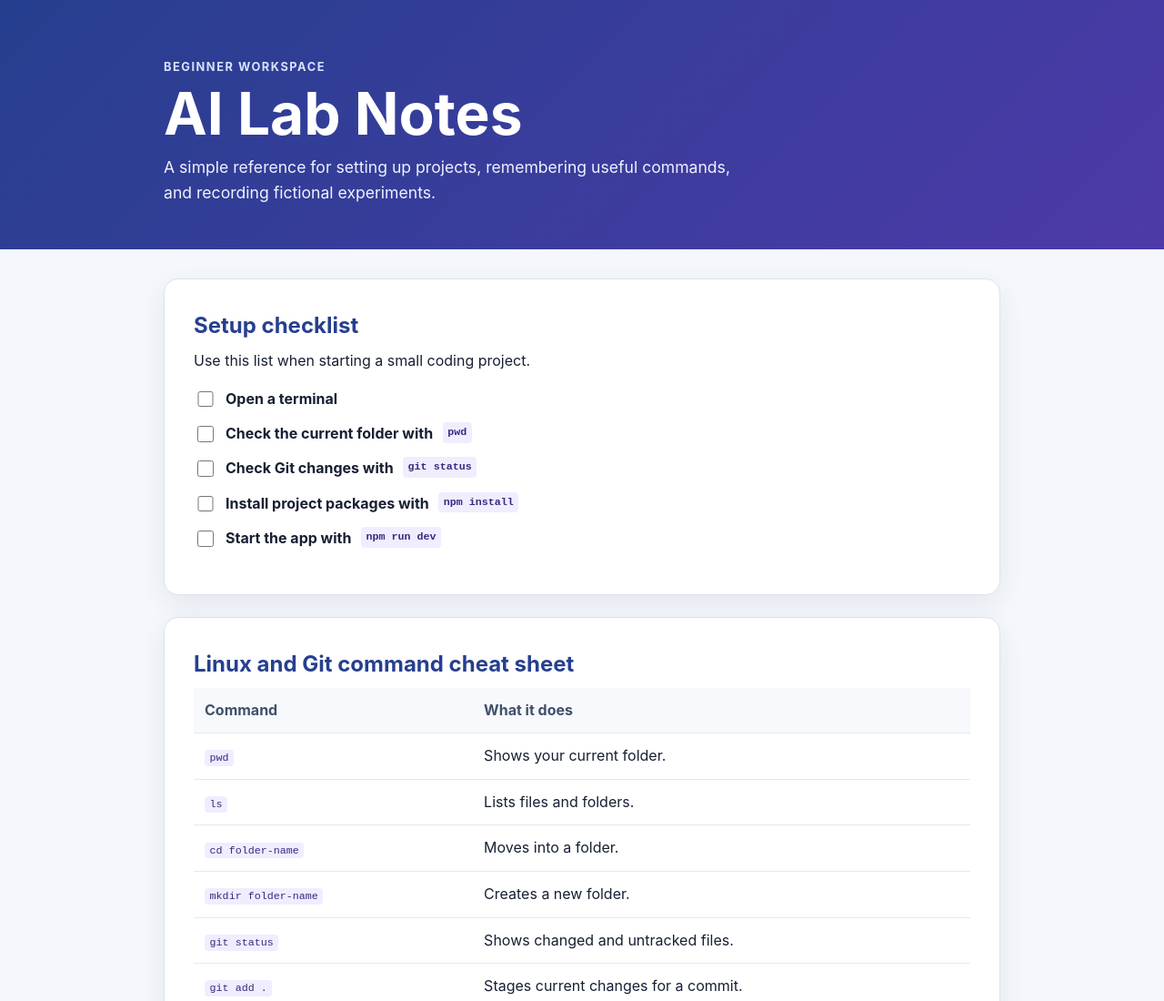
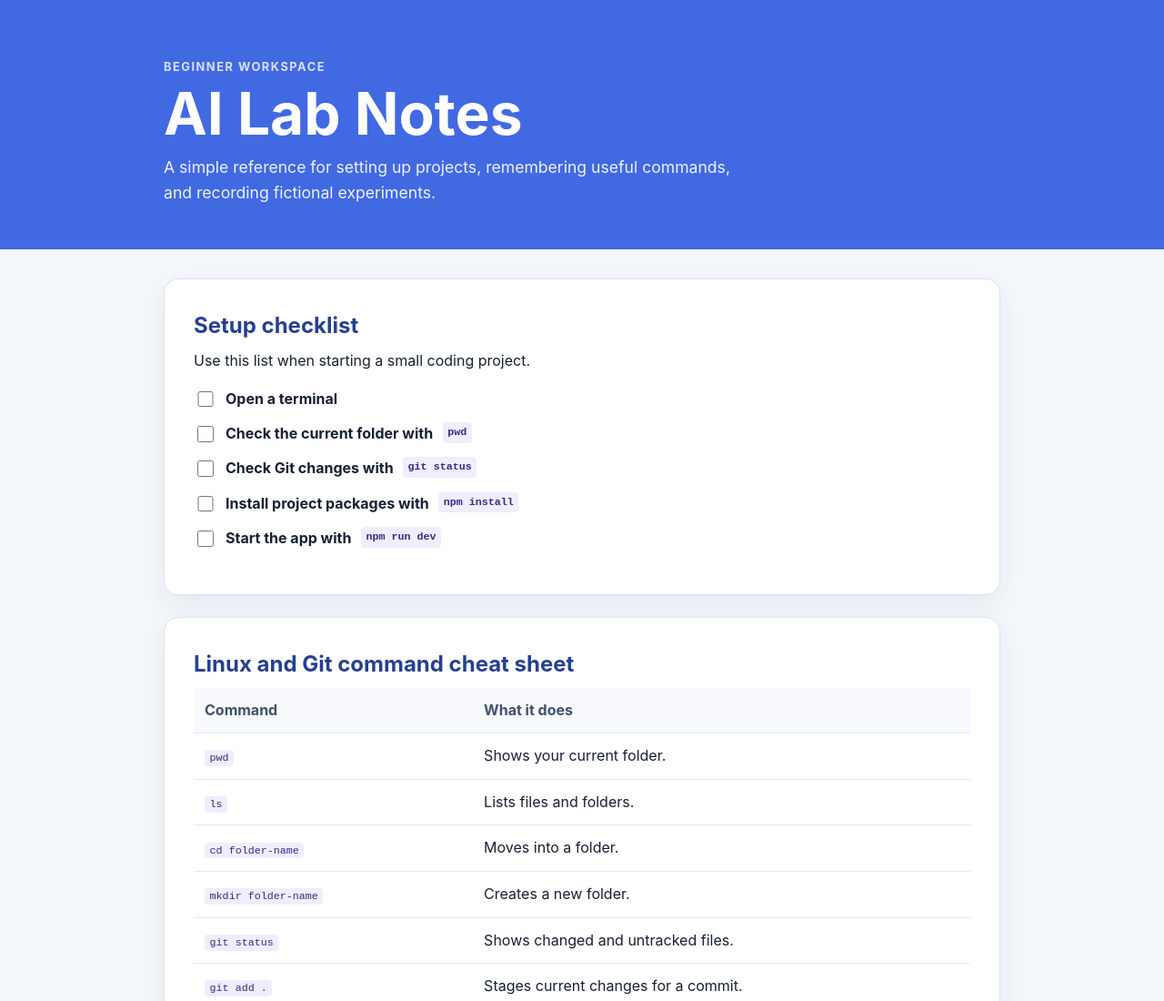
Before and after one commit to arickleavitt/ai-foundations-part-2, a website built with Vite: page ai-lab-notes/index.html in a window 1280 px wide. Shown: the top 1100 px of the page at 91% size. Built offline with nearby package versions, Linux system fonts and the light colour scheme.

Commit message:
Change header to royal blue

```diff
--- a/ai-lab-notes/style.css
+++ b/ai-lab-notes/style.css
@@ -24,7 +24,7 @@ body {
 .site-header {
   padding: 4rem 0 3rem;
   color: white;
-  background: linear-gradient(135deg, #263f8f, #4d3aa8);
+  background: #4169e1;
 }
 
 .eyebrow {
```
